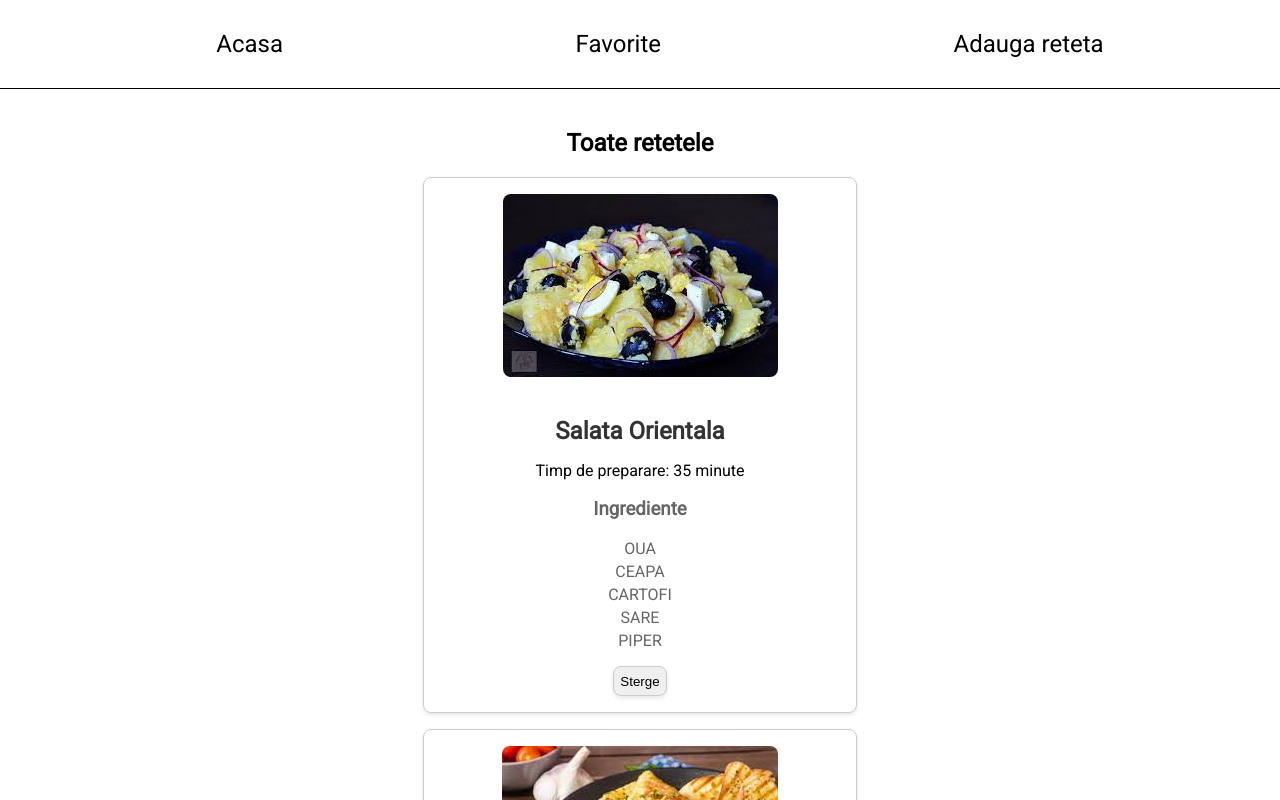
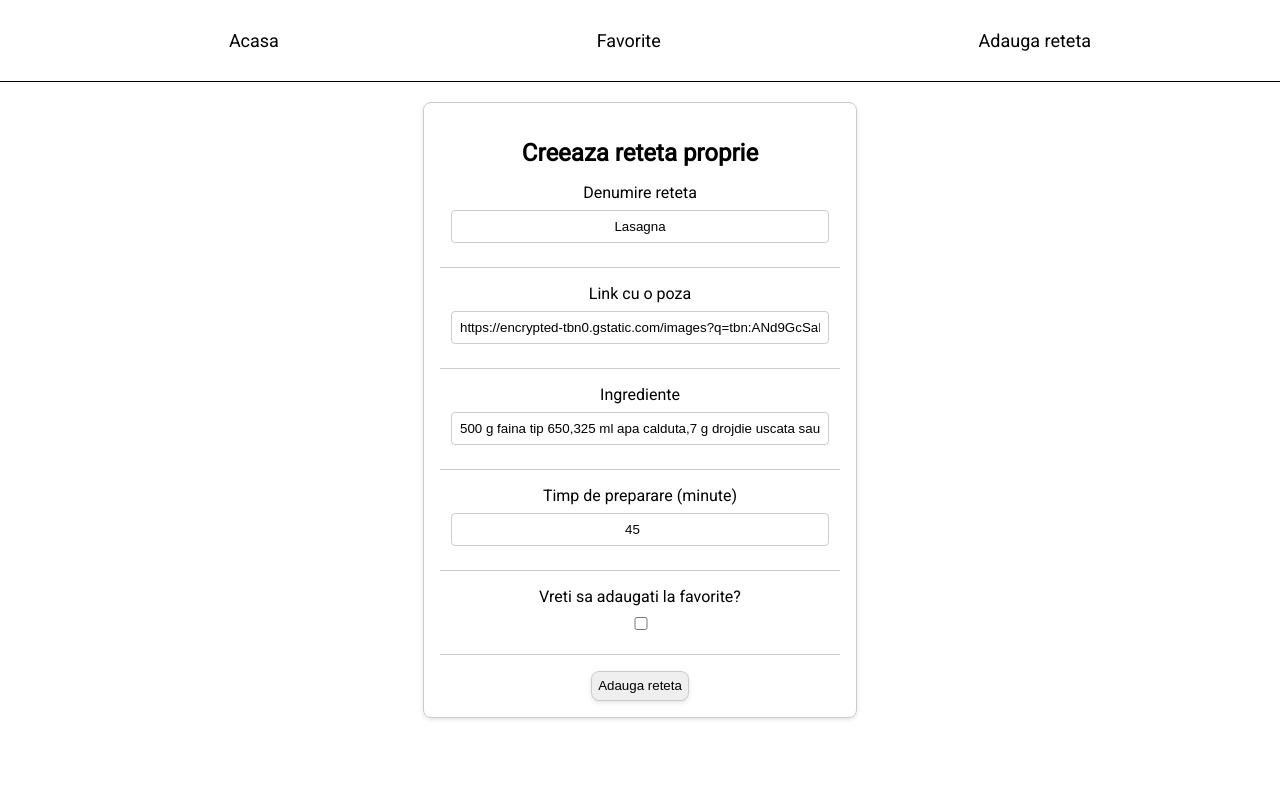
Before and after one commit to SilvestruGit/Proiect-Retete, a React (Create React App) app in the folder app_retete/: page /adauga in a window 1280 px wide. Shown: the top 800 px of the page. Built offline with nearby package versions, Linux system fonts and the light colour scheme; data requests are answered from the project's data file.

Commit message:
adaugat buton favorite si adugare a unei retete in fis json (nu functioneaza inca)

```diff
--- a/app_retete/package.json
+++ b/app_retete/package.json
@@ -8,6 +8,7 @@
     "@testing-library/user-event": "^13.5.0",
     "react": "^18.2.0",
     "react-dom": "^18.2.0",
+    "react-router-dom": "^6.14.2",
     "react-scripts": "5.0.1",
     "web-vitals": "^2.1.4"
   },
--- a/app_retete/src/App.css
+++ b/app_retete/src/App.css
@@ -72,7 +72,7 @@ ul {
 
 a {
   text-decoration: none;
-  font-size: x-large;
+  font-size: large;
   color: black;
 }
 
@@ -122,13 +122,21 @@ a {
   margin: 16px 0;
 }
 
-.stergeReteta {
+.stergeReteta, .butonFav {
   border-radius: 8px;
   border: 1px solid #ccc;
   height: 30px;
   box-shadow: 0 2px 4px rgba(0, 0, 0, 0.1);
 }
 
+.butoaneFavorit {
+  display: flex;
+  justify-content: space-evenly;
+}
+
 .stergeReteta:hover {
   background-color: rgb(210, 185, 235);
 }
+.butonFav:hover {
+  background-color: rgb(210, 185, 235);
+}
--- a/app_retete/src/App.js
+++ b/app_retete/src/App.js
@@ -1,15 +1,23 @@
 import './App.css';
 import Home from './Components/Home';
 import Navbar from './Components/Navbar';
+import FromReteta from './Components/FormReteta';
+import { BrowserRouter as Router, Route, Routes } from 'react-router-dom';
 
 function App() {
   return (
-    <div className="App">
-      <Navbar/>
-      <div className="content">
-        <Home/>
+    <Router>
+      <div className="App">
+        <Navbar/>
+          <div className="content">
+            <Routes>
+              <Route exact path='/' element={<Home/>} />
+              <Route exact path='/adauga' element={<FromReteta/>} />
+            </Routes>
+          </div>
       </div>
-    </div>
+    </Router>
+
   );
 }
 
--- a/app_retete/src/Components/FormReteta.js
+++ b/app_retete/src/Components/FormReteta.js
@@ -1,21 +1,80 @@
+
+import { useState } from "react";
+import { Link } from "react-router-dom";
+
 const FromReteta = () => {
+
+    const [nume, setNume] = useState('Lasagna');
+    const [link, setLink] = useState('https://encrypted-tbn0.gstatic.com/images?q=tbn:ANd9GcSaLr6u7YzC5znNRMfm1_8geBTpTGLfIXarw8IB5YRLnQ&s');
+    const [ingrediente, setIngrediente] = useState([
+        '500 g faina tip 650',
+        '325 ml apa calduta',
+        '7 g drojdie uscata sau 25 g proaspata',
+        '1 lingurita sare',
+        'inca 20 g faina pentru framantat',
+        'o mana de gris'
+    ]);
+    const [timpPreparare, setTimpPreparare] = useState('45');
+    const [favorit, setFavorit] = useState(false);
+
+    // NU FUNCTIONEAZA EROARE 500
+    const handleSubmit = (e) => {
+        e.preventDefault();
+        const reteta = {nume, link, ingrediente, timpPreparare, favorit};
+
+        console.log(reteta);
+
+        fetch('http://localhost:8000/retete', {
+            method: 'POST',
+            headers: { "Content-Type": "application/json" },
+            body: JSON.stringify(reteta)
+            })
+            .then(console.log('new reteta added'));
+    }
+
     return (
-        <form className="formReteta">
+        <form className="formReteta" onSubmit={handleSubmit}>
             <h2>Creeaza reteta proprie</h2>
             <label htmlFor="nume">Denumire reteta</label>
-            <input type="text" id="nume" />
+            <input
+                type="text"
+                id="nume"
+                value={nume}
+                onChange={(e) => setNume(e.target.value)}
+            />
             <hr />
             <label htmlFor="link-imagine">Link cu o poza</label>
-            <input type="text" id="link-imagine" />
+            <input
+                type="text"
+                id="link-imagine"
+                value={link}
+                onChange={(e) => setLink(e.target.value)}
+            />
             <hr />
             <label htmlFor="ingrediente">Ingrediente</label>
-            <input type="text" id="ingrediente" />
+            <input
+                type="text"
+                id="ingrediente"
+                value={ingrediente}
+                onChange={(e) => setIngrediente(e.target)}
+            />
             <hr />
             <label htmlFor="timp">Timp de preparare (minute)</label>
-            <input type="number" defaultValue={10} min={0} id="timp" />
+            <input
+                type="number"
+                value={timpPreparare}
+                min={0}
+                id="timp"
+                onChange={(e) => setTimpPreparare(e.target.value)}
+            />
             <hr />
             <label htmlFor="favorit">Vreti sa adaugati la favorite?</label>
-            <input type="checkbox" id="favorit"/>
+            <input
+                type="checkbox"
+                id="favorit"
+                onChange={() => setFavorit(!favorit)}
+                value={favorit}
+            />
             <hr />
             <button>Adauga reteta</button>
         </form>
--- a/app_retete/src/Components/Home.js
+++ b/app_retete/src/Components/Home.js
@@ -11,6 +11,17 @@ const Home = () => {
         let newRetete = retete.filter(reteta => reteta.imgSrc !== id)
         setRetete(newRetete);
     }
+
+    const handleFavorit = (id) => {
+        setRetete((prevRetete) =>
+            prevRetete.map(reteta =>
+                reteta.imgSrc === id ? {
+                    ...reteta,
+                    favorit: !reteta.favorit
+                } : reteta
+            )
+        )
+    };
 
     useEffect(() => {
         fetch('http://localhost:8000/retete')
@@ -31,10 +42,10 @@ const Home = () => {
                     retete={retete}
                     titlu={'Toate retetele'}
                     handleDelete={handleDelete}
+                    handleFavorit={handleFavorit}
                 />
                 : null
             }
-            <FromReteta/>
         </div>
     );
 }
--- a/app_retete/src/Components/Navbar.js
+++ b/app_retete/src/Components/Navbar.js
@@ -1,11 +1,12 @@
+import { Link } from "react-router-dom";
 
 const Navbar = () => {
     return (
         <nav className="navbar">
             <ul>
-                <li><a href="/">Acasa</a></li>
-                <li><a href="/favorite">Favorite</a></li>
-                <li><a href="/adauga">Adauga reteta</a></li>
+                <li><Link to="/">Acasa</Link></li>
+                <li><Link to="/favorite">Favorite</Link></li>
+                <li><Link to="/adauga">Adauga reteta</Link></li>
             </ul>
         </nav>
      );
--- a/app_retete/src/Components/Retete.js
+++ b/app_retete/src/Components/Retete.js
@@ -1,12 +1,13 @@
 
 
-const Retete = ({retete, titlu, handleDelete}) => {
+const Retete = ({retete, titlu, handleDelete, handleFavorit}) => {
 
     return (
         <div>
             <h2>{titlu}</h2>
             {
                 retete.map((reteta, index) => (
+
                     <div className="reteta" key={index}>
                         <img src={reteta.imgSrc} alt="img not loading" />
                         <h2>{reteta.nume}</h2>
@@ -19,7 +20,12 @@ const Retete = ({retete, titlu, handleDelete}) => {
                                 ))}
                             </ul>
                         </div>
-                        <button className="stergeReteta" onClick={() => handleDelete(reteta.imgSrc)}>Sterge</button>
+                        <div className="butoaneFavorit" key={index}>
+                            <button className="stergeReteta" onClick={() => handleDelete(reteta.imgSrc)}>Sterge</button>
+                            <button className="butonFav" onClick={() => handleFavorit(reteta.imgSrc)}>
+                                {reteta.favorit ? 'Sterge de la favorite' : 'Adauga la favorite'}
+                            </button>
+                        </div>
                     </div>
                 ))
             }
```
Also changed, not shown: app_retete/data/db.json (+1 -1 lines), 1 other file (tests, documents, lock files or other folders).
